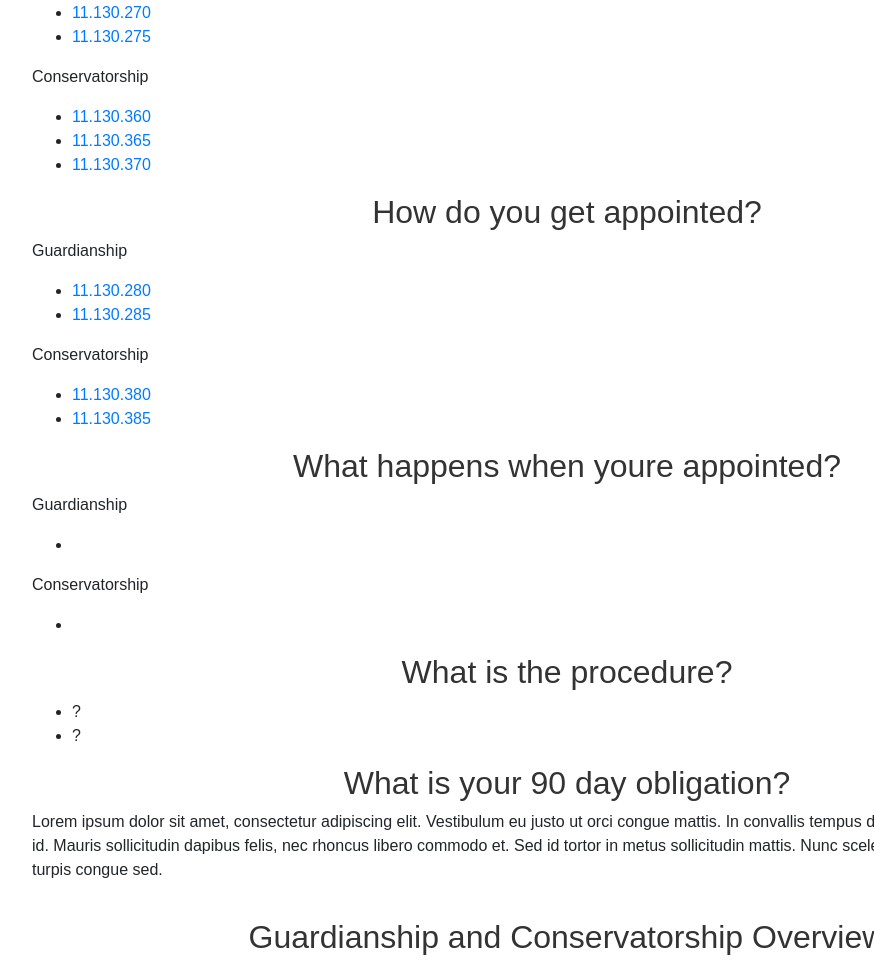
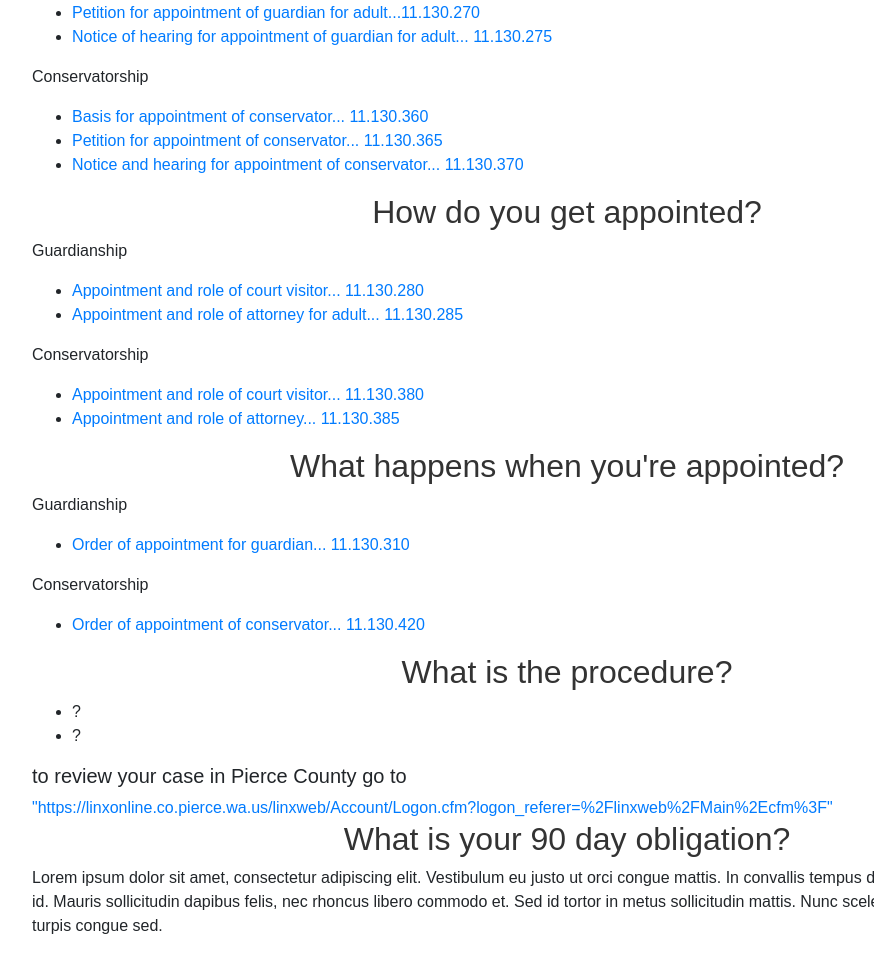
Before and after one commit to LuisMejia1020/Wa-State-Guardianship-and-Conservatorship, a plain HTML site: page index.html in a window 1280 px wide. Shown: the part 671-1631 px from the top of the page, without its empty margins (73-947 px from the left). Drawn offline with nearby package versions, Linux system fonts and the light colour scheme; a script that the page names is missing.

Commit message:
primer avance

```diff
--- a/index.html
+++ b/index.html
@@ -102,22 +102,22 @@
       <h2>How do you petition?</h2>
       <p>Guardianship</p>
       <ul>
-          <li> <a href="https://app.leg.wa.gov/RCW/default.aspx?cite=11.130.270#:~:text=(1)%20A%20person%20interested%20in,a%20guardian%20for%20the%20adult.&text=(j)%20Whether%20the%20respondent%20needs,court%20or%20understand%20court%20proceedings.">11.130.270</a></li>
+          <li> <a href="https://app.leg.wa.gov/RCW/default.aspx?cite=11.130.270#:~:text=(1)%20A%20person%20interested%20in,a%20guardian%20for%20the%20adult.&text=(j)%20Whether%20the%20respondent%20needs,court%20or%20understand%20court%20proceedings.">Petition for appointment of guardian for adult...11.130.270</a></li>
             <li>
-              <a href="https://app.leg.wa.gov/RCW/default.aspx?cite=11.130.275">11.130.275 </a>
+              <a href="https://app.leg.wa.gov/RCW/default.aspx?cite=11.130.275">Notice of hearing for appointment of guardian for adult... 11.130.275 </a>
             </li>
       </ul>
 
       <p>Conservatorship</p>
       <ul>
           <li>
-            <a href="https://app.leg.wa.gov/RCW/default.aspx?cite=11.130.360">11.130.360</a>
+            <a href="https://app.leg.wa.gov/RCW/default.aspx?cite=11.130.360">Basis for appointment of conservator... 11.130.360</a>
           </li>
           <li>
-            <a href="https://app.leg.wa.gov/RCW/default.aspx?cite=11.130.365">11.130.365</a>
+            <a href="https://app.leg.wa.gov/RCW/default.aspx?cite=11.130.365">Petition for appointment of conservator... 11.130.365</a>
           </li>
           <li>
-            <a href="https://app.leg.wa.gov/RCW/default.aspx?cite=11.130.370">11.130.370</a>
+            <a href="https://app.leg.wa.gov/RCW/default.aspx?cite=11.130.370">Notice and hearing for appointment of conservator... 11.130.370</a>
           </li>
       </ul>
     </section>
@@ -127,37 +127,37 @@
       <p>Guardianship</p>
       <ul>
         <li>
-          <a href="https://app.leg.wa.gov/RCW/default.aspx?cite=11.130.280">11.130.280</a>
+          <a href="https://app.leg.wa.gov/RCW/default.aspx?cite=11.130.280">Appointment and role of court visitor... 11.130.280</a>
         </li>
         <li>
-          <a href="https://app.leg.wa.gov/RCW/default.aspx?cite=11.130.285">11.130.285</a>
+          <a href="https://app.leg.wa.gov/RCW/default.aspx?cite=11.130.285">Appointment and role of attorney for adult... 11.130.285</a>
         </li>
       </ul>
 
       <p>Conservatorship</p>
       <ul>
         <li>
-          <a href="https://app.leg.wa.gov/RCW/default.aspx?cite=11.130.380">11.130.380</a>
+          <a href="https://app.leg.wa.gov/RCW/default.aspx?cite=11.130.380">Appointment and role of court visitor... 11.130.380</a>
         </li>
         <li>
-          <a href="https://app.leg.wa.gov/RCW/default.aspx?cite=11.130.385">11.130.385</a>
+          <a href="https://app.leg.wa.gov/RCW/default.aspx?cite=11.130.385">Appointment and role of attorney... 11.130.385</a>
         </li>
       </ul>
     </section>
 
     <section id="">
-      <h2>What happens when youre appointed?</h2>
+      <h2>What happens when you're appointed?</h2>
       <p>Guardianship</p>
       <ul>
         <li>
-
+          <a href="https://app.leg.wa.gov/RCW/default.aspx?cite=11.130.310">Order of appointment for guardian... 11.130.310</a>
         </li>
       </ul>
 
       <p>Conservatorship</p>
       <ul>
         <li>
-
+          <a href="https://app.leg.wa.gov/RCW/default.aspx?cite=11.130.420">Order of appointment of conservator... 11.130.420</a>
         </li>
       </ul>
     </section>
@@ -170,6 +170,11 @@
       </ul>
     </section>
 
+    <section>
+      <h5>to review your case in Pierce County go to</h5>
+      <a href="https://linxonline.co.pierce.wa.us/linxweb/Account/Logon.cfm?logon_referer=%2Flinxweb%2FMain%2Ecfm%3F">"https://linxonline.co.pierce.wa.us/linxweb/Account/Logon.cfm?logon_referer=%2Flinxweb%2FMain%2Ecfm%3F"</a>
+    </section>
+
     <section id="what?">
       <h2>What is your 90 day obligation?</h2>
       <p>Lorem ipsum dolor sit amet, consectetur adipiscing elit. Vestibulum eu justo ut orci congue mattis. In convallis tempus dui, vel finibus justo scelerisque id. Mauris sollicitudin dapibus felis, nec rhoncus libero commodo et. Sed id tortor in metus sollicitudin mattis. Nunc scelerisque urna mauris, in fringilla turpis congue sed.</p>
@@ -180,6 +185,8 @@
       <p>Lorem ipsum dolor sit amet, consectetur adipiscing elit. Vestibulum eu justo ut orci congue mattis. In convallis tempus dui, vel finibus justo scelerisque id. Mauris sollicitudin dapibus felis, nec rhoncus libero commodo et. Sed id tortor in metus sollicitudin mattis. Nunc scelerisque urna mauris, in fringilla turpis congue sed.</p>
       <!-- Add more content as needed -->
     </section>
+
+
   </main>
 
   <footer>
```
